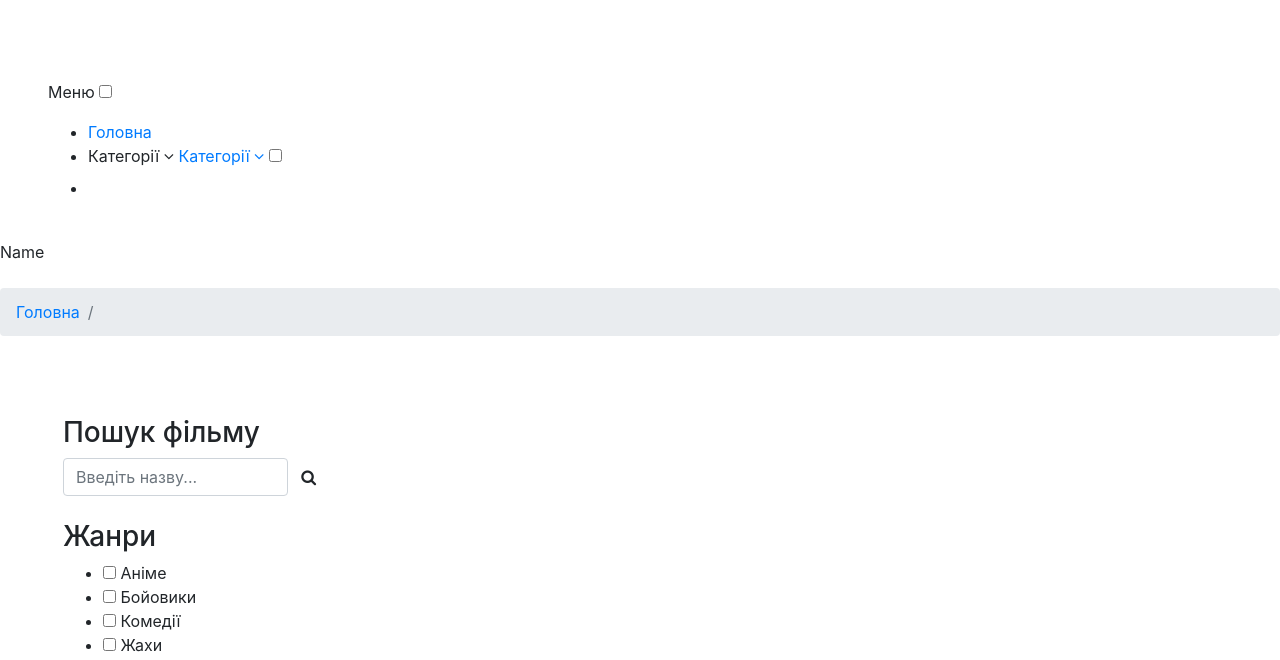
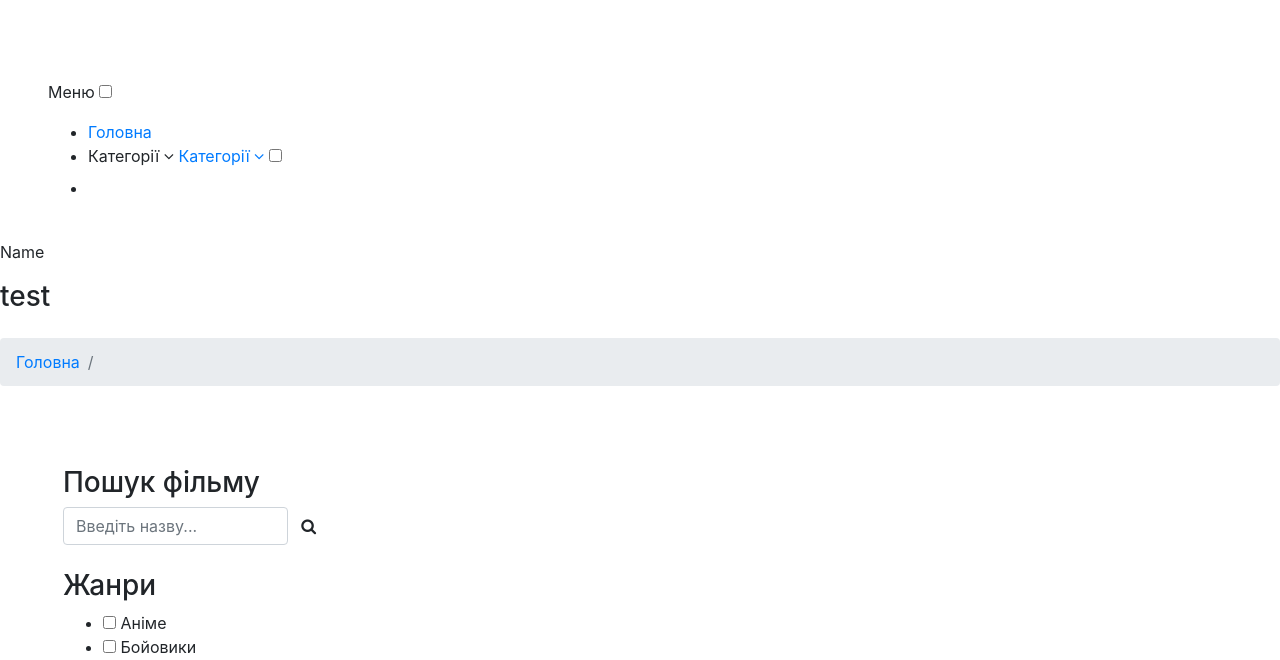
Before and after one commit to Reeezos/coursework, a Django app: page / in a window 1280 px wide. Shown: the top 660 px of the page. Run offline with Django 3.2, Linux system fonts and the light colour scheme; data that the repository does not hold is empty; some libraries are stand-ins or nearby versions.

```diff
--- a/templates/base.html
+++ b/templates/base.html
@@ -14,8 +14,16 @@
 </head>
 <body>
 <div id="page" class="page">
-    <div class=" single-banner {% block header %} {% endblock header %}" id="home">
+    <div id="banner" class="single-banner {% block header %} {% endblock header %}" style="background-size: cover" id="home">
+            {% block header-test %}
+            {% endblock header-test %}
         {% include 'include/header.html'%}
+        <div class="banner-info">
+            <p class="editContent">{% block banner-name %} {% endblock banner-name %}</p>
+            <h3 class="mb-4 editContent">{% block banner-info %} {% endblock banner-info %}</h3>
+            <div class="ban-buttons">
+            </div>
+        </div>
     </div>
     <ol class="breadcrumb editContent">
         <li class="breadcrumb-item">
--- a/templates/include/header.html
+++ b/templates/include/header.html
@@ -29,9 +29,3 @@
         </nav>
     </div>
 </header>
-    <div class="banner-info">
-        <p class="editContent">Name</p>
-        <h3 class="mb-4 editContent"></h3>
-        <div class="ban-buttons">
-        </div>
-    </div>
--- a/templates/movies/movie_list.html
+++ b/templates/movies/movie_list.html
@@ -3,6 +3,10 @@
 {% block title %} Головна сторінка {% endblock title %}
 
 {% block header %} main-banner bg bg1 {% endblock header %}
+
+{% block banner-name %} Name {% endblock banner-name %}
+
+{% block banner-info %} test {% endblock banner-info %}
 
 
 {% block movie%}
```
Also changed, not shown: templates/movies/movie_detail.html (+10 -0 lines). Lines whose indentation alone changed are shown as unchanged.
